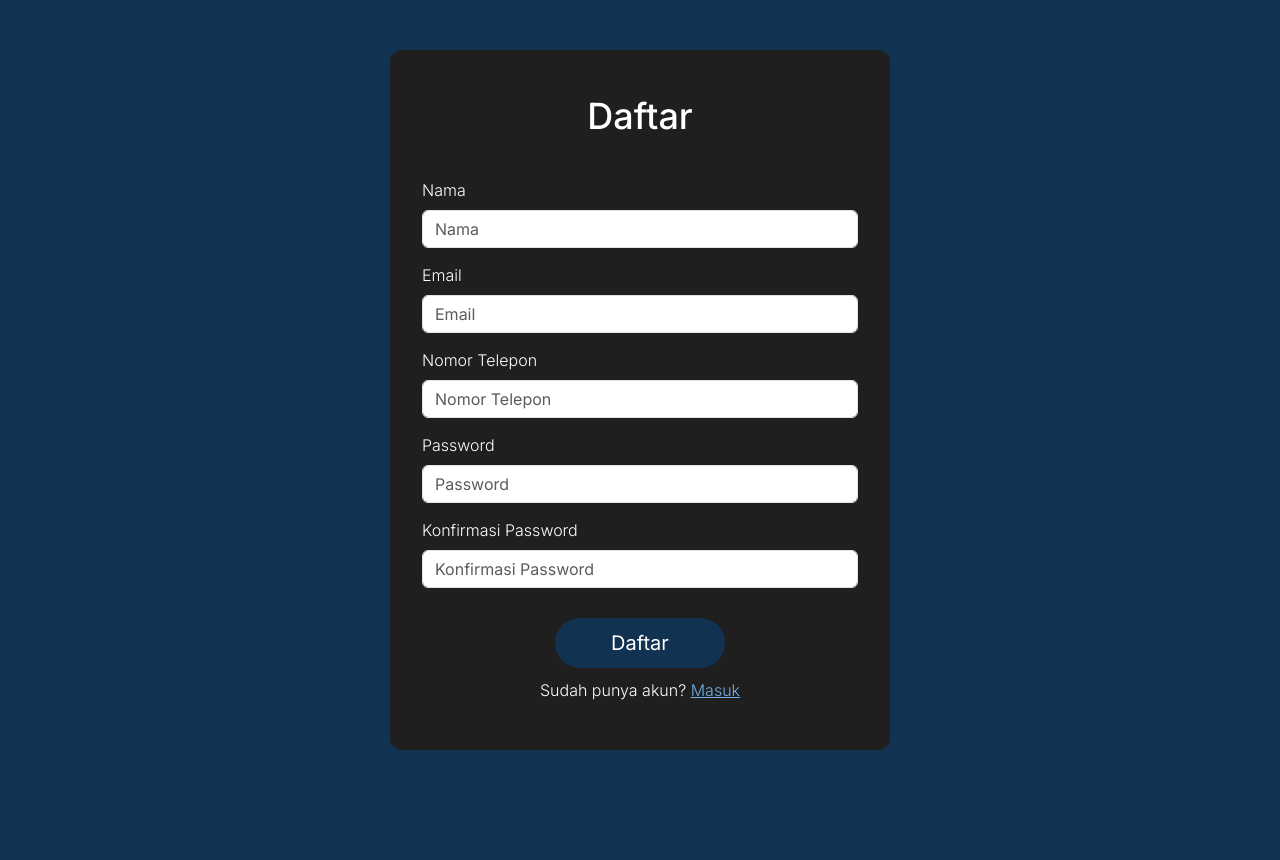
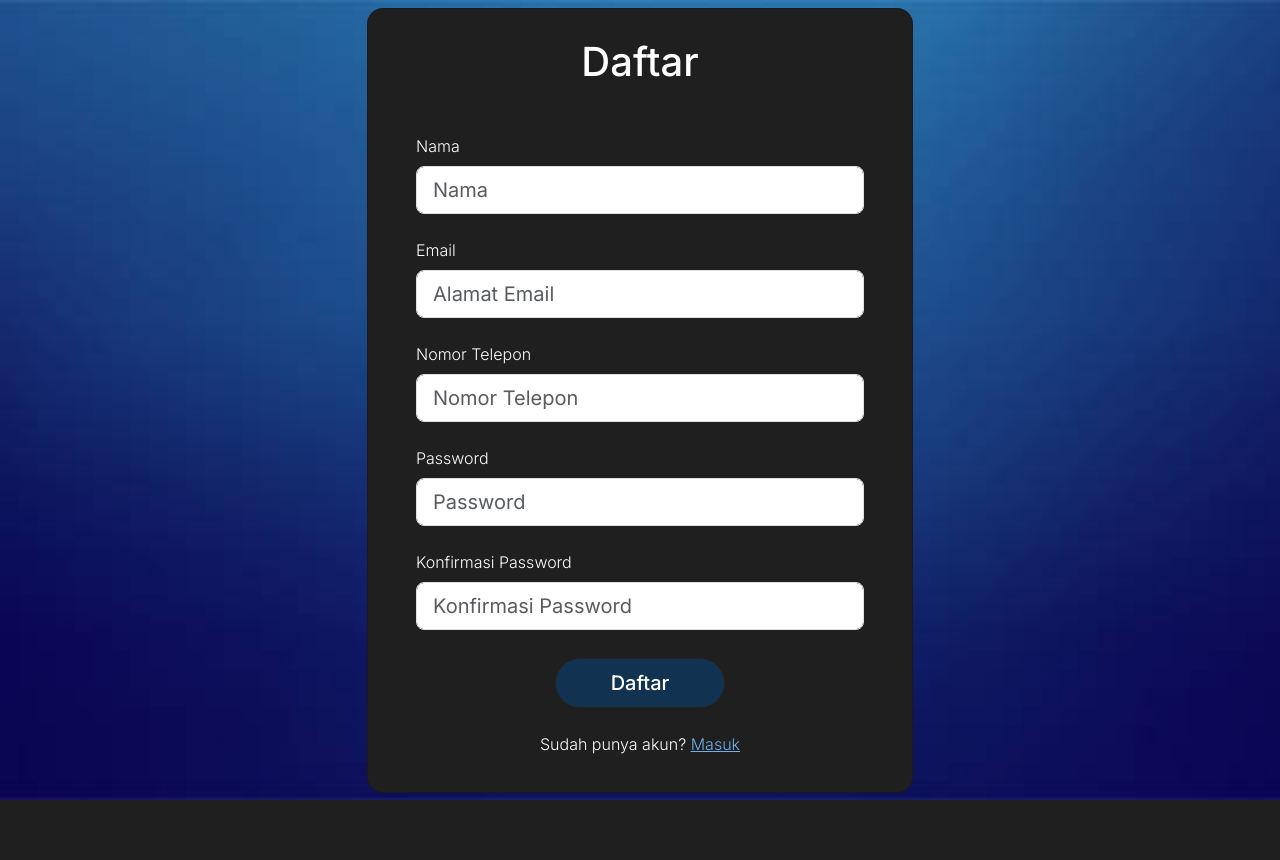
Before and after one commit to reyhand-ebs/Proj_TIket_Bioskop, a PHP site: page /pages/register.php in a window 1280 px wide. Before the commit the page ends 750 px from the top, so only its background shows below. Run offline with PHP 8.4, Linux system fonts and the light colour scheme.

Commit message:
rapihin login register

```diff
--- a/css/style.css
+++ b/css/style.css
@@ -1,4 +1,4 @@
-@import url('https://fonts.googleapis.com/css2?family=Inter:wght@500&display=swap');
+@import url('https://fonts.googleapis.com/css2?family=Inter:wght@300;400;500;600;700&display=swap');
 
 :root {
     --primary: #D3EBCD;
@@ -9,85 +9,15 @@
 }
 
 *{
-    margin: 0;
-    padding: 0;
-    box-sizing: border-box;
+    font-family: 'Inter', sans-serif;
+    font-weight: lighter;
+    color: #ffffff;
 }
 
 body {
-    height: 100vh;
-    display: flex;
-    align-items: center;
-    justify-content: center;
-    background-color: #113250;
-    font-family: 'Inter', sans-serif;
-}
-
-.login {
-    width: 360px;
-    height: min-content;
-    padding: 20px;
-    border-radius: 12px;
     background-color: #1F1F1F;
 }
 
-.login h1 {
-    font-size: 36px;
-    margin-bottom: 25px;
+.btn {
+    font-weight: 500;
 }
-
-.login form .form-group {
-    margin-bottom: 12px;
-}
-
-.login form input[type="submit"] {
-    font-size: 20px;
-    margin-top: 15px;
-}
-
-/*body {
-    background-color: #1F1F1F;
-    font-family: 'Inter', sans-serif;
-}*/
-
-/*#inputlogin{
-    width: 500px;
-    height: auto;
-    font-size: 16px;
-    border-radius: 5px;
-    border: 1px solid #ccc;
-    margin-top: 50px;
-    margin-bottom: 50px;
-}
-#inputsignup{
-    width: 500px;
-    height: auto;
-    font-size: 16px;
-    border-radius: 5px;
-    border: 1px solid #ccc;
-    margin-top: 50px;
-    margin-bottom: 50px;
-}
-
-.card-effect {
-    box-shadow: var(--box-shadow);
-    background-color: var(--white);
-    padding: 25px;
-    transition: all 0.35s ease;
-}
-
-.card-effect:hover {
-    box-shadow: none;
-    transform: translateY(5px);
-}
-
-form input.form-control {
-    height: 56px;
-}
-
-form .form-control {
-    border: transparent;
-    border-radius: 0;
-    background-color: rgba(0,0,0,0.02);
-}
-*/
--- a/pages/register.php
+++ b/pages/register.php
@@ -1,118 +1,74 @@
 <!DOCTYPE html>
 <html lang="en">
+<head>
+    <meta charset="UTF-8">
+    <meta http-equiv="X-UA-Compatible" content="IE=edge">
+    <meta name="viewport" content="width=device-width, initial-scale=1.0">
+    <link href="https://cdn.jsdelivr.net/npm/bootstrap@5.3.0-alpha3/dist/css/bootstrap.min.css" rel="stylesheet"
+        integrity="sha384-KK94CHFLLe+nY2dmCWGMq91rCGa5gtU4mk92HdvYe+M/SXH301p5ILy+dN9+nJOZ" crossorigin="anonymous">
+    <script src="https://cdn.jsdelivr.net/npm/bootstrap@5.3.0-alpha3/dist/js/bootstrap.bundle.min.js"
+        integrity="sha384-ENjdO4Dr2bkBIFxQpeoTz1HIcje39Wm4jDKdf19U8gI4ddQ3GYNS7NTKfAdVQSZe"
+        crossorigin="anonymous"></script>
+    <link rel="stylesheet" href="https://unpkg.com/boxicons@latest/css/boxicons.min.css">
+    <link rel="stylesheet" href="../css/style.css">
+    <title>Register</title>
+</head>
+<body>
+<section class="vh-100" style="background-image: url('../img/bg.jpg'); background-size: cover;">
+  <div class="container py-2 h-100">
+    <div class="row d-flex justify-content-center align-items-center h-100">
+      <div class="col col-xl-6 w-50">
+        <div class="card justify-content-center" style="border-radius: 1rem; background-color: #1F1F1F; width: 546px; height: 785px;">
+          <div class="row g-0">
+            <div class="col-md-12 col-lg-12 d-flex align-items-center">
+              <div class="card-body p-2 p-lg-5 text-black">
 
-<head>
-	<title>Bioskop Online | Daftar</title>
+                <form class="justify-content-center">
 
-	<link href="https://cdn.jsdelivr.net/npm/bootstrap@5.3.0-alpha3/dist/css/bootstrap.min.css" rel="stylesheet">
-	<script src="https://cdn.jsdelivr.net/npm/bootstrap@5.3.0-alpha3/dist/js/bootstrap.bundle.min.js"></script>
-	<link rel="stylesheet" href="https://unpkg.com/boxicons@latest/css/boxicons.min.css">
-	<link rel="stylesheet" href="style.css">
-</head>
+                <h1 class="text-center mt-5 mb-5">Daftar</h1>
 
-<body>
-    <div class="register">
-        <h1 class="text-center">Daftar</h1>
-        <form>
-            <div class="form-group">
+                  <div class="form-outline mb-4">
                     <label class="form-label" for="nama">Nama</label>
-                <input class="form-control" type="nama" id="nama" placeholder="Nama">
-            </div>
-			<div class="form-group">
-                <label class="form-label" for="email">Email</label>
-                <input class="form-control" type="email" id="email" placeholder="Email">
-            </div>
-			<div class="form-group">
-                <label class="form-label" for="nohp">Nomor Telepon</label>
-                <input class="form-control" type="nohp" id="nohp" placeholder="Nomor Telepon">
-            </div>
-            <div class="form-group">
-                <label class="form-label" for="password">Password</label>
-                <input class="form-control" type="password" id="password" placeholder="Password">
-            </div>
-			<div class="form-group">
-                <label class="form-label" for="password">Konfirmasi Password</label>
-                <input class="form-control" type="password" id="password" placeholder="Konfirmasi Password">
-            </div>
-            <div class="button-container">
-                <input class="btn rounded-pill" type="submit" value="Daftar"></br>
-            </div>
-            <p class="text-center">Sudah punya akun? <a href="login.php" style="color: #70AFE9">Masuk</a></p>
-        </form>
+                    <input type="text" id="form2Example17" class="form-control form-control-lg" placeholder="Nama" />
                   </div>
 
-<!--
-<body>
-<nav class="navbar navbar-expand-lg navbar-dark bg-dark" style="background-color: rgb(29, 34, 40)">
-    <div class="container-fluid">
-        <a href="../index.php"><img src="../img/bioskop online.png" width="170"></a>
-        <button class="navbar-toggler" type="button" data-bs-toggle="collapse" data-bs-target="#navbarSupportedContent" aria-controls="navbarSupportedContent" aria-expanded="false" aria-label="Toggle navigation">
-        <span class="navbar-toggler-icon"></span>
-        </button>
-        <div class="collapse navbar-collapse" id="navbarSupportedContent">
-        <ul class="navbar-nav me-auto mb-2 mb-lg-0">
-            <li class="nav-item">
-            <a class="nav-link active" aria-current="page" href="#">Beranda</a>
-            </li>
-            <li class="nav-item">
-            <a class="nav-link active" aria-current="page" href="#">Film Saya</a>
-            </li>
-            <li class="nav-item dropdown">
-            <a class="nav-link dropdown-toggle" href="#" role="button" data-bs-toggle="dropdown" aria-expanded="false">
-                Genre
-            </a>
-            <ul class="dropdown-menu">
-                <li><a class="dropdown-item" href="#">Adventure</a></li>
-                <li><a class="dropdown-item" href="#">Action</a></li>
-                <li><a class="dropdown-item" href="#">Comedy</a></li>
-                <li><a class="dropdown-item" href="#">Crime</a></li>
-                <li><a class="dropdown-item" href="#">Drama</a></li>
-                <li><a class="dropdown-item" href="#">Horror</a></li>
-                <li><a class="dropdown-item" href="#">Thriller</a></li>
-                <li><a class="dropdown-item" href="#">Romance</a></li>
-            </ul>
-        </ul>
-        <form class="d-flex" role="search">
-            <input class="form-control me-2 rounded-4" type="search" placeholder="Cari film atau orang.." aria-label="Search">
-            <button class="btn btn-outline-success rounded-4" type="submit">Cari</button>
-        </form>
+                  <div class="form-outline mb-4">
+                    <label class="form-label" for="email">Email</label>
+                    <input type="email" id="form2Example17" class="form-control form-control-lg" placeholder="Alamat Email" />
                   </div>
-        <a href="../pages/login.php"><button class="btn btn-dark ms-md-3 rounded-4" style="background-color: #C70039;">Masuk</button></a>
+
+                  <div class="form-outline mb-4">
+                    <label class="form-label" for="nohp">Nomor Telepon</label>
+                    <input type="text" id="form2Example17" class="form-control form-control-lg" placeholder="Nomor Telepon" />
                   </div>
-    </nav>
 
-	<div class="container py-5 justify-content-center rounded-5" id="inputsignup">
-		<div class="row">
-			<div class="col align-self-center">
-				<h1 class="title pb-5 text-center"><strong>Sign Up</strong></h1>
-				<form action="" class="row g-3 justify-content-center" method="POST">
-					<div class="col-md-10">
-						<input type="email" class="form-control mt-2 form-control-lg rounded-pill" placeholder="E-mail"
-							name="email" required>
+                  <div class="form-outline mb-4">
+                    <label class="form-label" for="password">Password</label>
+                    <input type="password" id="form2Example27" class="form-control form-control-lg" placeholder="Password" />
                   </div>
-					<div class="col-md-10">
-						<input type="text" class="form-control mt-2 form-control-lg rounded-pill" placeholder="Nama"
-							name="name" required>
+
+                  <div class="form-outline mb-4">
+                    <label class="form-label" for="confirm-password">Konfirmasi Password</label>
+                    <input type="password" id="form2Example27" class="form-control form-control-lg" placeholder="Konfirmasi Password" />
                   </div>
-					<div class="col-md-10">
-						<input type="text" class="form-control mt-2 form-control-lg rounded-pill" placeholder="No HP"
-							name="nohp" required>
+
+                  <div class="pt-1 mb-4 text-center">
+                    <button class="btn btn-dark btn-lg rounded-pill" style="background-color: #113250; width: 170px; height: 50px;" type="button">Daftar</button>
                   </div>
-					<div class="col-md-10">
-						<input type="password" class="form-control mt-2 form-control-lg rounded-pill"
-							placeholder="Password" name="password" required><br>
-						<input type="password" class="form-control form-control-lg rounded-pill"
-							placeholder="Re-Type Password" name="retypepassword" required>
-					</div>
-					<div class="col-md-6 d-grid">
-						<button class="btn btn-primary rounded-pill btn-lg" name="btnRegister" type="submit"
-							value="Register">Register</button>
-						<p>Sudah punya akun? <a href="login.php" style="color: #4285F4">Login</a></p>
+
+                  <div class="text-center">
+                    <p class="mb-5 pb-lg-2" style="color: #ffffff;">Sudah punya akun? <a href="login.php"
+                      style="color: #70AFE9;">Masuk</a></p>
                   </div>
                 </form>
+
               </div>
             </div>
-	</div>-->
+          </div>
+        </div>
+      </div>
+    </div>
+  </div>
+</section>
 </body>
-
 </html>
--- a/pages/style.css
+++ /dev/null
@@ -1,80 +0,0 @@
-@import url('https://fonts.googleapis.com/css2?family=Inter:wght@300;400;500;600;700&display=swap');
-
-:root {
-    --primary: #D3EBCD;
-    --secondary: #113250;
-    --dark: #1F1F1F;
-    --body: #1F1F1F;
-    --white: #ffffff;
-}
-
-*{
-    margin: 0;
-    padding: 0;
-    box-sizing: border-box;
-    color: #ffffff;
-    font-weight: lighter;
-}
-
-body {
-    height: 100vh;
-    display: flex;
-    align-items: center;
-    justify-content: center;
-    background-color: #113250;
-    font-family: 'Inter', sans-serif;
-}
-
-.login {
-    width: 500px;
-    height: 550px;
-    padding: 20px;
-    border-radius: 12px;
-    background-color: #1F1F1F;
-    margin: 12px;
-}
-
-.register {
-    width: 500px;
-    height: 700px;
-    padding: 20px;
-    border-radius: 12px;
-    background-color: #1F1F1F;
-    margin: 12px;
-}
-
-h1 {
-    font-size: 36px;
-    margin-bottom: 40px;
-    color: #ffffff;
-    margin-top: 25px;
-}
-
-form {
-    margin: 12px;
-}
-
-.form-label {
-    color: #ffffff;
-    font-weight: lighter;
-}
-
-.form-group {
-    margin-bottom: 15px;
-}
-
-.btn {
-    font-weight: bolder;
-    font-size: 20px;
-    margin-top: 15px;
-    margin-bottom: 10px;
-    width: 170px;
-    height: 50px;
-    background-color: #113250;
-    color: #ffffff;
-}
-
-.button-container {
-    display: flex;
-    justify-content: center;
-}
```
Also changed, not shown: pages/film.php (+29 -10 lines), pages/login.php (+38 -37 lines), img/dr cha.jpg (added). Lines whose indentation alone changed are shown as unchanged.
